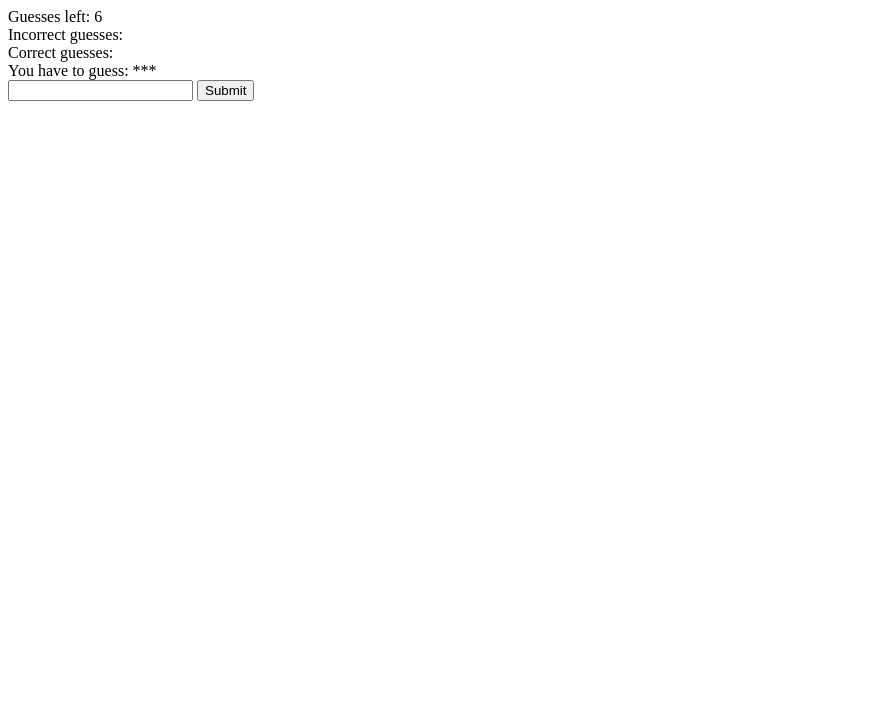
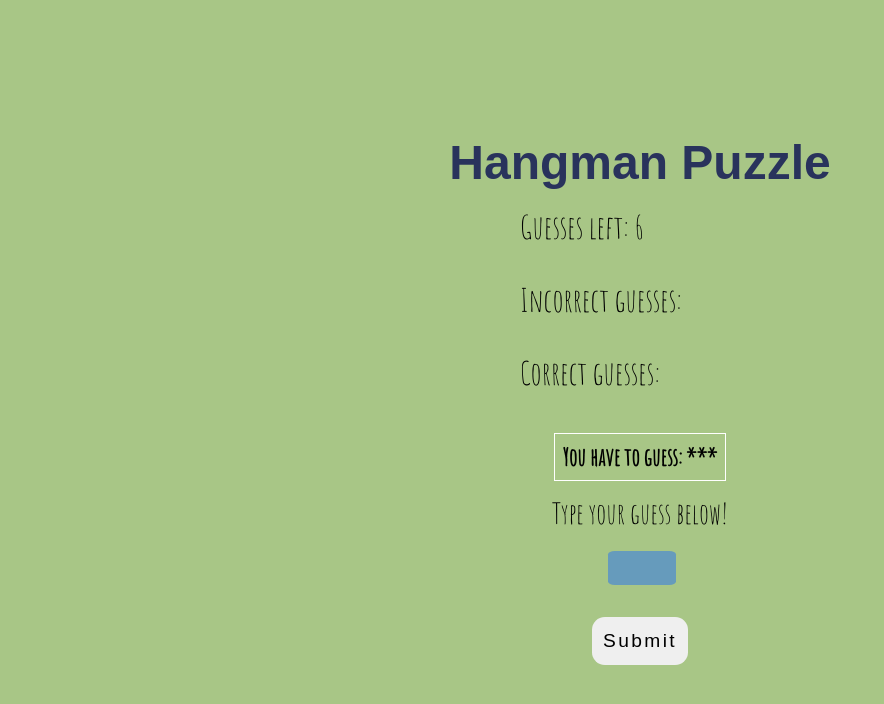
Before and after one commit to vivianequeiroz/hangman-app, a plain HTML site: page index.html in a window 1280 px wide. Shown: the whole page, without its empty margins (0-884 px from the left). Drawn offline with nearby package versions, Linux system fonts and the light colour scheme; a web font is replaced by a local one.

Commit message:
style: add of basic style

```diff
--- a/app.js
+++ b/app.js
@@ -1,5 +1,5 @@
 var app = angular.module("HangmanApp", []);
-
+                   // provides support for compression
 app.controller("GameController",['$scope', '$timeout', function ($scope, $timeout) {
 
     $scope.demo = "someString";
@@ -61,7 +61,9 @@ app.controller("GameController",['$scope', '$timeout', function ($scope, $timeou
             $scope.guesses--;
             $scope.incorrectLettersChosen.push($scope.input.letter.toLowerCase());
         }
+
         $scope.input.letter = "";
+
         if($scope.guesses == 0) {
          // alert("You lost!");
             $timeout(function(){
--- a/index.html
+++ b/index.html
@@ -4,36 +4,43 @@
     <meta charset="UTF-8">
     <meta http-equiv="X-UA-Compatible" content="IE=edge">
     <meta name="viewport" content="width=device-width, initial-scale=1.0">
+    <link rel="stylesheet" href="style.css">
+    <link rel="preconnect" href="https://fonts.gstatic.com">
+    <link rel="preconnect" href="https://fonts.gstatic.com">
+<link href="https://fonts.googleapis.com/css2?family=Amatic+SC&family=DotGothic16&display=swap" rel="stylesheet">
+
     <title>Hangman app</title>
     <script src="https://ajax.googleapis.com/ajax/libs/angularjs/1.6.1/angular.min.js"></script>
     <script src="app.js"></script>
 </head>
 <body>
-    <div>
+
+<div class="container">
+    <h1>Hangman Puzzle</h1>
+    <div class="guesses-left">
         Guesses left: {{guesses}}
     </div>
-    <div>
+    <div class="incorrect-guesses">
         Incorrect guesses:
         <span ng-repeat="letter in incorrectLettersChosen">
             {{letter}}
         </span>
     </div>
-    <div>
+    <div class="correct-guesses">
         Correct guesses:
         <span ng-repeat="letter in correctLettersChosen">
             {{letter}}
         </span>
     </div>
 
-    <div>You have to guess: {{displayWord}}</div>
+    <div class="word-to-guess" >You have to guess: {{displayWord}}</div>
 
+    <div class="user-attempt">Type your guess below!</div>
 
-    <div>
-        <div>
-            <input type="text" name="guess" ng-model="input.letter">
-            <button ng-click="letterChosen()">Submit</button>
-        </div>
+    <div class="submit">
+        <input type="text" name="guess" ng-model="input.letter">
+        <button class="btn" ng-click="letterChosen()">Submit</button>
     </div>
-
+</div>
 </body>
 </html>
--- /dev/null
+++ b/style.css
@@ -0,0 +1,84 @@
+/* CSS HEX
+--flame: #e4572eff;
+--space-cadet: #29335cff;
+--marigold: #f3a712ff;
+--olivine: #a8c686ff;
+--air-superiority-blue: #669bbcff; */
+
+* {
+    margin: 0;
+}
+
+.container {
+    width: 100vw;
+    height: 100vh;
+    background: #a8c686ff;
+
+    display: flex;
+    flex-direction: column;
+    justify-content: center;
+    align-items: center;
+}
+
+body {
+    font-family: 'Amatic SC', cursive;
+    font-size: 2rem;
+}
+
+h1 {
+    font-family: 'DotGothic16', sans-serif;
+    font-size: 3rem;
+    color: #29335cff;
+}
+
+.guesses-left, .incorrect-guesses, .correct-guesses {
+    width: 15rem;
+    margin-top: 1rem;
+    margin-bottom: 1rem;
+    align-items: center;
+}
+
+.word-to-guess {
+    margin-top: 1.5rem;
+    margin-bottom: 0.875rem;
+    font-size: 1.5rem;
+    font-weight: bold;
+    border: 0.1rem solid #FFF;
+    padding: 0.5rem;
+}
+
+.user-attempt {
+    font-size: 1.8rem;
+    margin-bottom: 0.7em;
+}
+
+.submit input {
+    font-family: 'DotGothic16', sans-serif;
+    text-align: center;
+    font-size: 1rem;
+    background-color: #669bbcff;
+    border: none;
+    height: 2rem;
+    width: 4rem;
+    display: block;
+    align-items: center;
+    border-radius: 10%;
+    margin-left: 1rem;
+}
+
+.btn {
+    height: 3rem;
+    width: 6rem;
+   margin-top: 2rem;
+   font-size: 1.2rem;
+   border: none;
+   text-align: center;
+   font-family: 'DotGothic16', sans-serif;
+   border-radius: 0.8rem;
+   letter-spacing: 0.15rem;
+}
+
+.btn:hover {
+    transition-duration: 1s;
+    background-color: rgb(226, 117, 83);
+}
```
